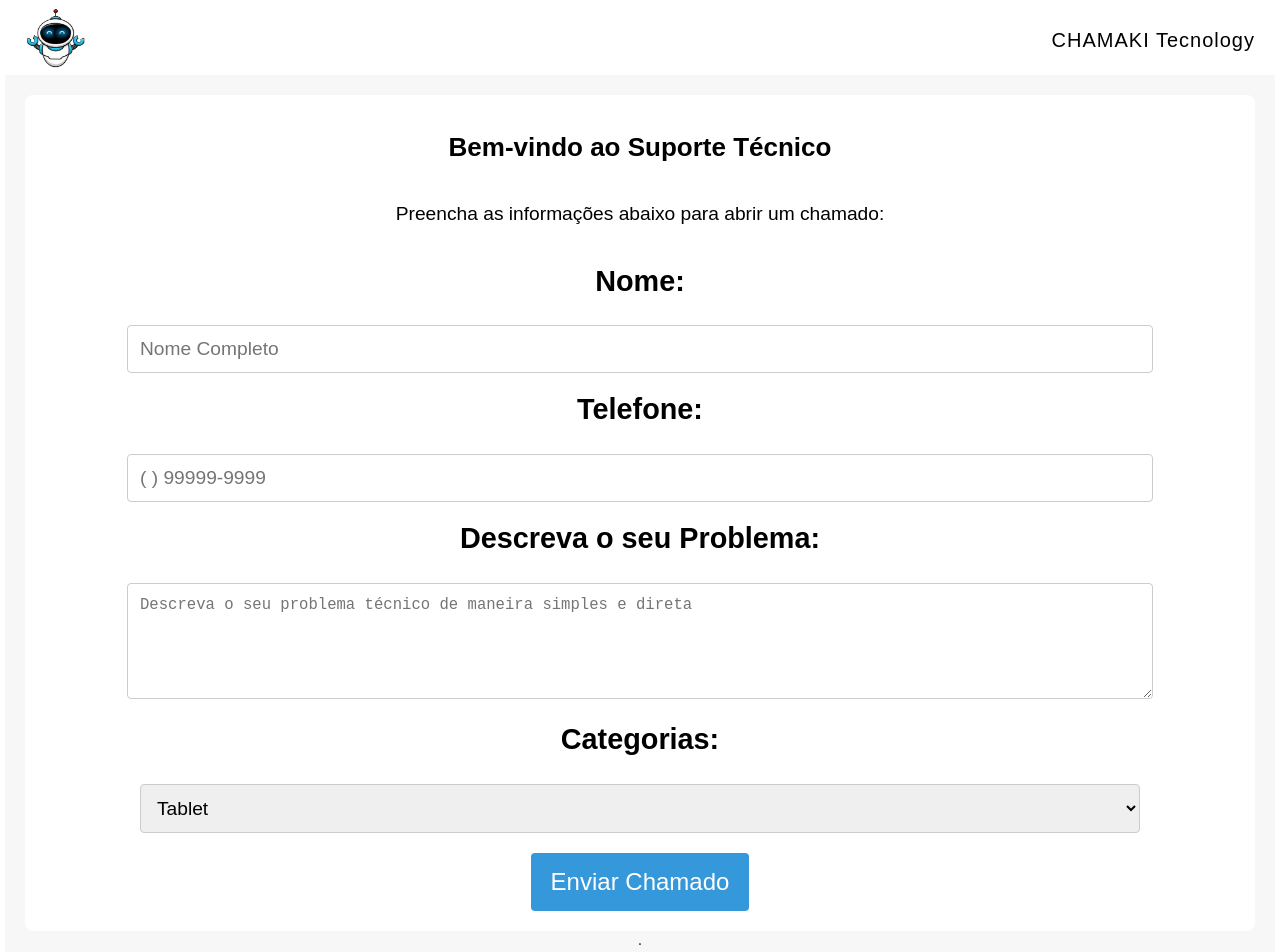
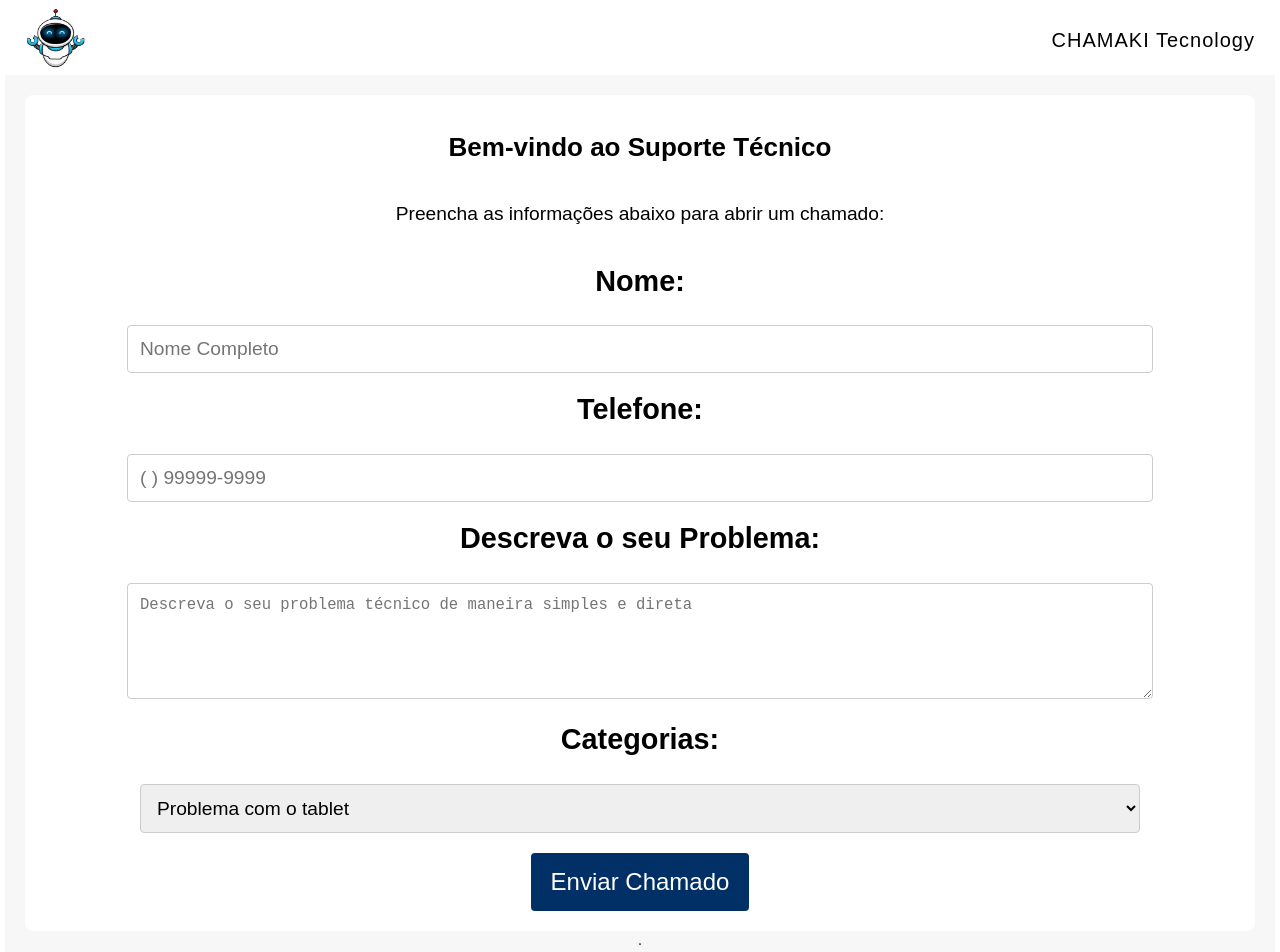
Before and after one commit to Anafcamargo/ProjetoIntegrador, a React (Create React App) app: page /chamado in a window 1280 px wide. Shown: the top 952 px of the page. Built offline with nearby package versions, Linux system fonts and the light colour scheme.

Commit message:
ajuste hover do botão de abrir chamado e ajuste das categorias de chamados

```diff
--- a/src/estilo/estilo.css
+++ b/src/estilo/estilo.css
@@ -1260,7 +1260,7 @@ position: absolute;
 }
 
 .botãoEnviarChamado {
-  background-color: #3498db;
+  background-color: #013066;
   color: white;
   padding: 15px 20px;
   font-size: 1.5em;
@@ -1271,7 +1271,7 @@ position: absolute;
 }
 
 .botãoEnviarChamado:hover {
-  background-color: #555;
+  background-color: #033a79;
 }
 
 .hidden {
--- a/src/paginas/chamado.tsx
+++ b/src/paginas/chamado.tsx
@@ -303,10 +303,11 @@ export function Chamado() {
                   value={formData.urgency}
                   onChange={handleChange}
                 >
-                  <option value="alta">Celular</option>
-                  <option value="media">Computador</option>
-                  <option value="baixa">Tablet</option>
-                  <option value="media">Notebook/Laptop</option>
+                  <option value="alta">Problema com o celular</option>
+                  <option value="media">Problema com o computador</option>
+                  <option value="baixa">Problema com o tablet</option>
+                  <option value="media">Problema com o notebook</option>
+                  <option value="media">Outro problema</option>
                 </select>
                 <br />
                 <button type="submit" className="botãoEnviarChamado">Enviar Chamado</button>
```
